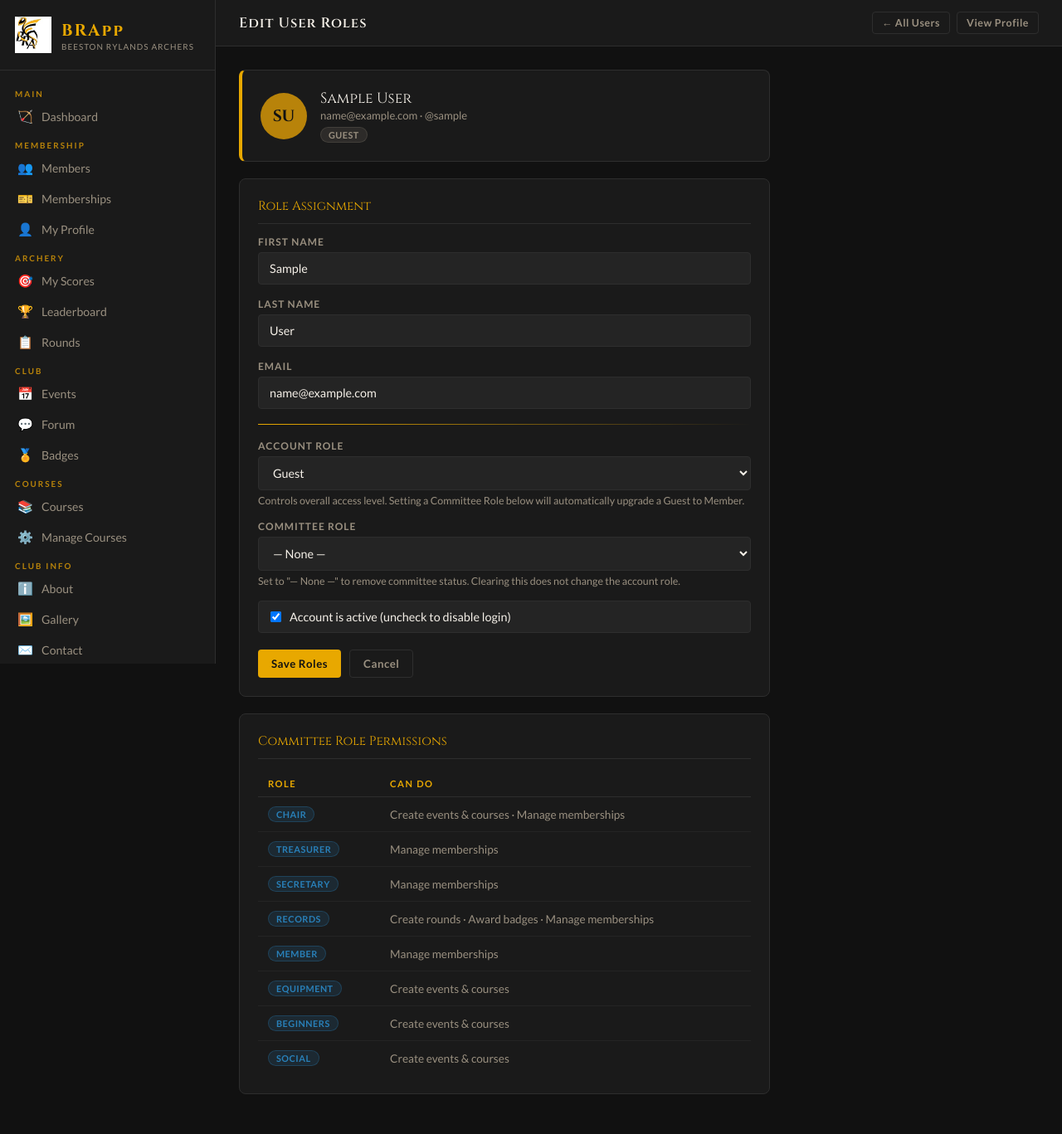
After one commit to jasonw269/brapp, a Django app: page /accounts/users/1/roles/ in a window 1280 px wide. The commit adds this page. Shown: the whole page at 83% size. Run offline with Django 5.2, Linux system fonts and the light colour scheme; the visitor is signed in with stand-in values (Sample User, id 1); data comes from the database, SQL or seed files in the repository.

Commit message:
site pages change to editable

```diff
--- a/accounts/forms.py
+++ b/accounts/forms.py
@@ -1,6 +1,6 @@
 from django import forms
 from django.contrib.auth.forms import AuthenticationForm
-from .models import Profile
+from .models import User, Profile
 
 
 class LoginForm(AuthenticationForm):
@@ -8,33 +8,44 @@ class LoginForm(AuthenticationForm):
     password = forms.CharField(widget=forms.PasswordInput(attrs={'class': 'form-control', 'placeholder': 'Password'}))
 
 
-class UserRegistrationForm(forms.Form):
-    username = forms.CharField(max_length=150, widget=forms.TextInput(attrs={'class': 'form-control'}))
-    email = forms.EmailField(widget=forms.EmailInput(attrs={'class': 'form-control'}))
-    first_name = forms.CharField(max_length=100, widget=forms.TextInput(attrs={'class': 'form-control'}))
-    last_name = forms.CharField(max_length=100, widget=forms.TextInput(attrs={'class': 'form-control'}))
-    password1 = forms.CharField(label='Password', widget=forms.PasswordInput(attrs={'class': 'form-control'}))
-    password2 = forms.CharField(label='Confirm Password', widget=forms.PasswordInput(attrs={'class': 'form-control'}))
-
-    def clean(self):
-        cleaned_data = super().clean()
-        if cleaned_data.get('password1') != cleaned_data.get('password2'):
-            raise forms.ValidationError("Passwords do not match.")
-        return cleaned_data
-
-
 class ProfileForm(forms.ModelForm):
     class Meta:
         model = Profile
         fields = ['photo', 'full_name', 'address_line1', 'address_line2', 'town', 'county', 'postcode', 'gender', 'date_of_birth', 'bio']
         widgets = {
-            'full_name': forms.TextInput(attrs={'class': 'form-control'}),
+            'full_name':     forms.TextInput(attrs={'class': 'form-control'}),
             'address_line1': forms.TextInput(attrs={'class': 'form-control'}),
             'address_line2': forms.TextInput(attrs={'class': 'form-control'}),
-            'town': forms.TextInput(attrs={'class': 'form-control'}),
-            'county': forms.TextInput(attrs={'class': 'form-control'}),
-            'postcode': forms.TextInput(attrs={'class': 'form-control'}),
-            'gender': forms.Select(attrs={'class': 'form-select'}),
+            'town':          forms.TextInput(attrs={'class': 'form-control'}),
+            'county':        forms.TextInput(attrs={'class': 'form-control'}),
+            'postcode':      forms.TextInput(attrs={'class': 'form-control'}),
+            'gender':        forms.Select(attrs={'class': 'form-select'}),
             'date_of_birth': forms.DateInput(attrs={'class': 'form-control', 'type': 'date'}),
-            'bio': forms.Textarea(attrs={'class': 'form-control', 'rows': 4}),
+            'bio':           forms.Textarea(attrs={'class': 'form-control', 'rows': 4}),
         }
+
+
+class UserRoleForm(forms.ModelForm):
+    """Admin-only form to set a user's role, committee role and basic account fields."""
+
+    COMMITTEE_CHOICES_WITH_BLANK = [('', '— None —')] + User.COMMITTEE_CHOICES
+
+    committee_role = forms.ChoiceField(
+        choices=COMMITTEE_CHOICES_WITH_BLANK,
+        required=False,
+        widget=forms.Select(attrs={'class': 'form-select'}),
+        label='Committee role',
+    )
+
+    class Meta:
+        model = User
+        fields = ['first_name', 'last_name', 'email', 'role', 'committee_role', 'is_active']
+        widgets = {
+            'first_name': forms.TextInput(attrs={'class': 'form-control'}),
+            'last_name':  forms.TextInput(attrs={'class': 'form-control'}),
+            'email':      forms.EmailInput(attrs={'class': 'form-control'}),
+            'role':       forms.Select(attrs={'class': 'form-select'}),
+        }
+
+    def clean_committee_role(self):
+        return self.cleaned_data['committee_role'] or None
--- a/accounts/urls.py
+++ b/accounts/urls.py
@@ -8,4 +8,6 @@ urlpatterns = [
     path('profile/edit/', views.profile_edit, name='profile_edit'),
     path('profile/<int:user_id>/', views.profile_view, name='member_profile'),
     path('members/', views.member_list, name='member_list'),
+    path('users/', views.user_list_admin, name='user_list_admin'),
+    path('users/<int:user_id>/roles/', views.user_role_edit, name='user_role_edit'),
 ]
--- a/accounts/views.py
+++ b/accounts/views.py
@@ -1,10 +1,9 @@
 from django.shortcuts import render, redirect, get_object_or_404
-from django.contrib.auth import login, logout, authenticate
+from django.contrib.auth import login, logout
 from django.contrib.auth.decorators import login_required
 from django.contrib import messages
-from django.utils import timezone
 from .models import User, Profile
-from .forms import LoginForm, UserRegistrationForm, ProfileForm
+from .forms import LoginForm, ProfileForm, UserRoleForm
 
 
 def login_view(request):
@@ -12,8 +11,7 @@ def login_view(request):
         return redirect('dashboard')
     form = LoginForm(request, data=request.POST or None)
     if request.method == 'POST' and form.is_valid():
-        user = form.get_user()
-        login(request, user)
+        login(request, form.get_user())
         return redirect('dashboard')
     return render(request, 'accounts/login.html', {'form': form})
 
@@ -25,17 +23,23 @@ def logout_view(request):
 
 @login_required
 def profile_view(request, user_id=None):
-    if user_id:
-        target_user = get_object_or_404(User, pk=user_id)
-    else:
-        target_user = request.user
-    profile, _ = Profile.objects.get_or_create(user=target_user, defaults={'full_name': target_user.get_full_name() or target_user.username})
-    return render(request, 'accounts/profile.html', {'profile_user': target_user, 'profile': profile})
+    target_user = get_object_or_404(User, pk=user_id) if user_id else request.user
+    profile, _ = Profile.objects.get_or_create(
+        user=target_user,
+        defaults={'full_name': target_user.get_full_name() or target_user.username}
+    )
+    return render(request, 'accounts/profile.html', {
+        'profile_user': target_user,
+        'profile': profile,
+    })
 
 
 @login_required
 def profile_edit(request):
-    profile, _ = Profile.objects.get_or_create(user=request.user, defaults={'full_name': request.user.get_full_name() or request.user.username})
+    profile, _ = Profile.objects.get_or_create(
+        user=request.user,
+        defaults={'full_name': request.user.get_full_name() or request.user.username}
+    )
     if request.method == 'POST':
         form = ProfileForm(request.POST, request.FILES, instance=profile)
         if form.is_valid():
@@ -52,5 +56,51 @@ def member_list(request):
     if not request.user.is_member:
         messages.error(request, 'Access denied.')
         return redirect('dashboard')
-    members = User.objects.filter(role__in=['member', 'admin']).select_related('profile').order_by('first_name')
+    members = User.objects.filter(role__in=['member', 'admin']).select_related('profile').order_by('first_name', 'last_name')
     return render(request, 'accounts/member_list.html', {'members': members})
+
+
+@login_required
+def user_role_edit(request, user_id):
+    """Admin-only: edit a user's role and committee role."""
+    if not request.user.is_admin:
+        messages.error(request, 'Access denied.')
+        return redirect('member_list')
+
+    target_user = get_object_or_404(User, pk=user_id)
+
+    # Prevent admins from locking themselves out
+    if target_user == request.user and not target_user.is_superuser:
+        messages.warning(request, 'You cannot change your own role.')
+        return redirect('member_profile', user_id=user_id)
+
+    if request.method == 'POST':
+        form = UserRoleForm(request.POST, instance=target_user)
+        if form.is_valid():
+            user = form.save(commit=False)
+            # If committee_role is set, ensure the user is at least a member
+            if user.committee_role and user.role == 'guest':
+                user.role = 'member'
+            # Clear committee_role if user is no longer a member
+            if user.role in ('guest', 'course_guest'):
+                user.committee_role = None
+            user.save()
+            messages.success(request, f'Roles updated for {target_user}.')
+            return redirect('member_profile', user_id=user_id)
+    else:
+        form = UserRoleForm(instance=target_user)
+
+    return render(request, 'accounts/user_role_edit.html', {
+        'form': form,
+        'target_user': target_user,
+    })
+
+
+@login_required
+def user_list_admin(request):
+    """Admin view of all users with role management."""
+    if not request.user.is_admin:
+        messages.error(request, 'Access denied.')
+        return redirect('dashboard')
+    users = User.objects.select_related('profile').order_by('first_name', 'last_name')
+    return render(request, 'accounts/user_list_admin.html', {'users': users})
--- /dev/null
+++ b/templates/accounts/user_role_edit.html
@@ -0,0 +1,99 @@
+{% extends 'base.html' %}
+{% block title %}Edit Roles — {{ target_user }}{% endblock %}
+{% block page_title %}Edit User Roles{% endblock %}
+{% block topbar_actions %}
+<a href="{% url 'user_list_admin' %}" class="btn btn-outline btn-sm">← All Users</a>
+<a href="{% url 'member_profile' target_user.pk %}" class="btn btn-outline btn-sm">View Profile</a>
+{% endblock %}
+
+{% block content %}
+<div style="max-width:640px;">
+
+    <!-- User summary card -->
+    <div class="card" style="margin-bottom:20px;border-left:4px solid var(--gold);">
+        <div style="display:flex;align-items:center;gap:16px;">
+            <div style="width:56px;height:56px;border-radius:50%;background:var(--gold-dark);display:flex;align-items:center;justify-content:center;font-family:'Cinzel',serif;font-weight:700;color:var(--black);font-size:1.2rem;flex-shrink:0;overflow:hidden;">
+                {% if target_user.profile.photo %}<img src="{{ target_user.profile.photo.url }}" style="width:100%;height:100%;object-fit:cover;">{% else %}{{ target_user.first_name|first|upper }}{{ target_user.last_name|first|upper }}{% endif %}
+            </div>
+            <div>
+                <div style="font-family:'Cinzel',serif;font-size:1.1rem;color:var(--white);">{{ target_user.get_full_name|default:target_user.username }}</div>
+                <div style="font-size:.82rem;color:var(--text-muted);">{{ target_user.email }} · @{{ target_user.username }}</div>
+                <div style="margin-top:6px;display:flex;gap:6px;">
+                    <span class="badge-pill {% if target_user.role == 'admin' %}badge-danger{% elif target_user.role == 'member' %}badge-gold{% else %}badge-muted{% endif %}">{{ target_user.get_role_display }}</span>
+                    {% if target_user.committee_role %}<span class="badge-pill badge-info">{{ target_user.committee_role }}</span>{% endif %}
+                </div>
+            </div>
+        </div>
+    </div>
+
+    <div class="card">
+        <div class="card-header">Role Assignment</div>
+        <form method="post">
+            {% csrf_token %}
+
+            <div class="form-group">
+                <label class="form-label">First Name</label>
+                {{ form.first_name }}
+            </div>
+            <div class="form-group">
+                <label class="form-label">Last Name</label>
+                {{ form.last_name }}
+            </div>
+            <div class="form-group">
+                <label class="form-label">Email</label>
+                {{ form.email }}
+            </div>
+
+            <div class="divider"></div>
+
+            <div class="form-group">
+                <label class="form-label">Account Role</label>
+                {{ form.role }}
+                <div style="font-size:.78rem;color:var(--text-muted);margin-top:5px;">
+                    Controls overall access level. Setting a Committee Role below will automatically upgrade a Guest to Member.
+                </div>
+                {% if form.role.errors %}<div style="color:#e74c3c;font-size:.8rem;margin-top:4px;">{{ form.role.errors }}</div>{% endif %}
+            </div>
+
+            <div class="form-group">
+                <label class="form-label">Committee Role</label>
+                {{ form.committee_role }}
+                <div style="font-size:.78rem;color:var(--text-muted);margin-top:5px;">
+                    Set to "— None —" to remove committee status. Clearing this does not change the account role.
+                </div>
+                {% if form.committee_role.errors %}<div style="color:#e74c3c;font-size:.8rem;margin-top:4px;">{{ form.committee_role.errors }}</div>{% endif %}
+            </div>
+
+            <div class="form-group" style="display:flex;align-items:center;gap:10px;padding:10px 14px;background:var(--dark2);border-radius:4px;border:1px solid var(--dark3);">
+                {{ form.is_active }}
+                <label style="color:var(--white);font-size:.9rem;cursor:pointer;margin:0;" for="{{ form.is_active.id_for_label }}">
+                    Account is active (uncheck to disable login)
+                </label>
+            </div>
+
+            <div style="display:flex;gap:10px;margin-top:20px;">
+                <button type="submit" class="btn btn-gold">Save Roles</button>
+                <a href="{% url 'user_list_admin' %}" class="btn btn-outline">Cancel</a>
+            </div>
+        </form>
+    </div>
+
+    <!-- Quick reference -->
+    <div class="card" style="margin-top:20px;">
+        <div class="card-header">Committee Role Permissions</div>
+        <table class="table">
+            <thead><tr><th>Role</th><th>Can Do</th></tr></thead>
+            <tbody>
+                <tr><td><span class="badge-pill badge-info">Chair</span></td><td style="font-size:.85rem;color:var(--text-muted);">Create events &amp; courses · Manage memberships</td></tr>
+                <tr><td><span class="badge-pill badge-info">Treasurer</span></td><td style="font-size:.85rem;color:var(--text-muted);">Manage memberships</td></tr>
+                <tr><td><span class="badge-pill badge-info">Secretary</span></td><td style="font-size:.85rem;color:var(--text-muted);">Manage memberships</td></tr>
+                <tr><td><span class="badge-pill badge-info">Records</span></td><td style="font-size:.85rem;color:var(--text-muted);">Create rounds · Award badges · Manage memberships</td></tr>
+                <tr><td><span class="badge-pill badge-info">Member</span></td><td style="font-size:.85rem;color:var(--text-muted);">Manage memberships</td></tr>
+                <tr><td><span class="badge-pill badge-info">Equipment</span></td><td style="font-size:.85rem;color:var(--text-muted);">Create events &amp; courses</td></tr>
+                <tr><td><span class="badge-pill badge-info">Beginners</span></td><td style="font-size:.85rem;color:var(--text-muted);">Create events &amp; courses</td></tr>
+                <tr><td><span class="badge-pill badge-info">Social</span></td><td style="font-size:.85rem;color:var(--text-muted);">Create events &amp; courses</td></tr>
+            </tbody>
+        </table>
+    </div>
+</div>
+{% endblock %}
--- a/templates/base.html
+++ b/templates/base.html
@@ -308,6 +308,7 @@
 
         {% if user.is_admin %}
         <div class="nav-section">Admin</div>
+        <a href="{% url 'user_list_admin' %}" class="nav-link"><span class="nav-icon">👥</span> User Management</a>
         <a href="/admin/" class="nav-link"><span class="nav-icon">🔧</span> Site Admin</a>
         {% endif %}
     </nav>
```
Also changed, not shown: memberships/views.py (+44 -14 lines), templates/accounts/member_list.html (+24 -8 lines), templates/accounts/profile.html (+80 -24 lines), templates/accounts/user_list_admin.html (added, +104 -0 lines).
